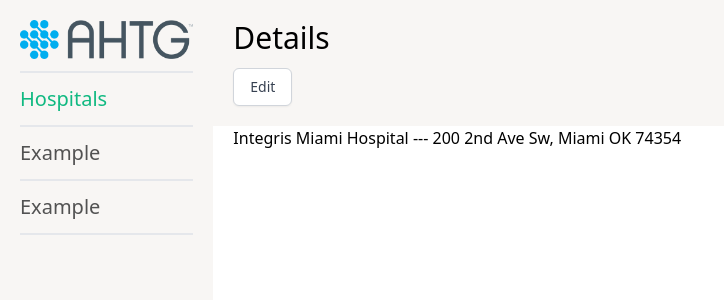
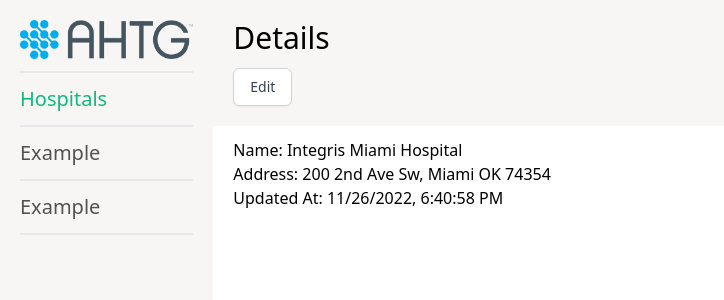
Before and after one commit to jamesroyston/admin-example, a React app: page /hospitals/all in a window 1280 px wide. Both pictures are taken after a click on the element "Integris Miami Hospital". Shown: the top 300 px of the page, without its empty margins (0-724 px from the left). Built offline with nearby package versions, Linux system fonts and the light colour scheme.

Commit message:
display all info on details page

```diff
--- a/src/features/hospital-management/detail.tsx
+++ b/src/features/hospital-management/detail.tsx
@@ -15,8 +15,10 @@ export const Detail = () => {
   }
 
   return (
-    <div>
-      {hospital.name} --- {hospital.formattedAddress}
+    <div className="pt-3">
+      <div>Name: {hospital.name}</div>
+      <div>Address: {hospital.formattedAddress}</div>
+      <div>Updated At: {hospital.formattedUpdatedAt}</div>
     </div>
   );
 };
```
